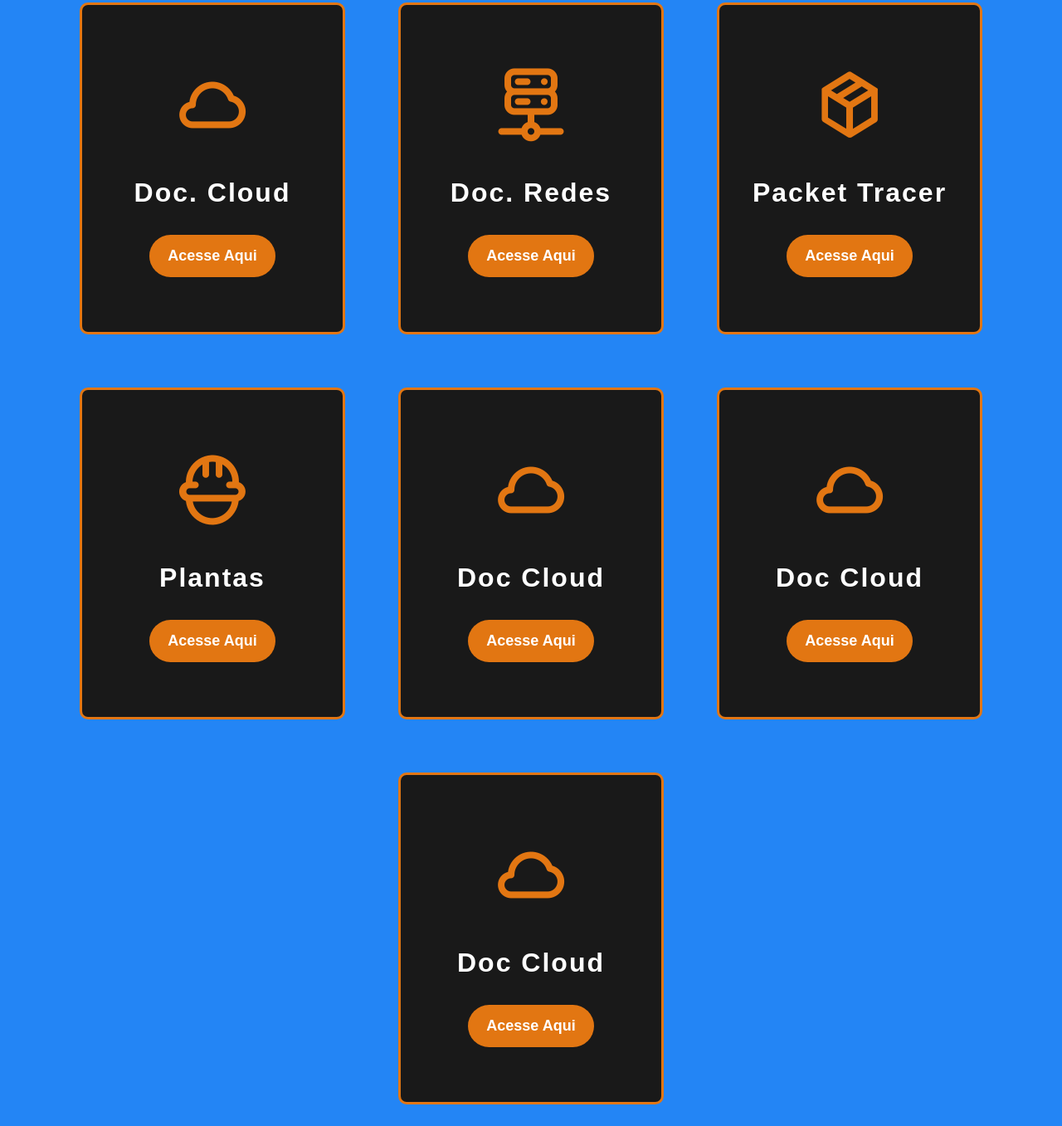
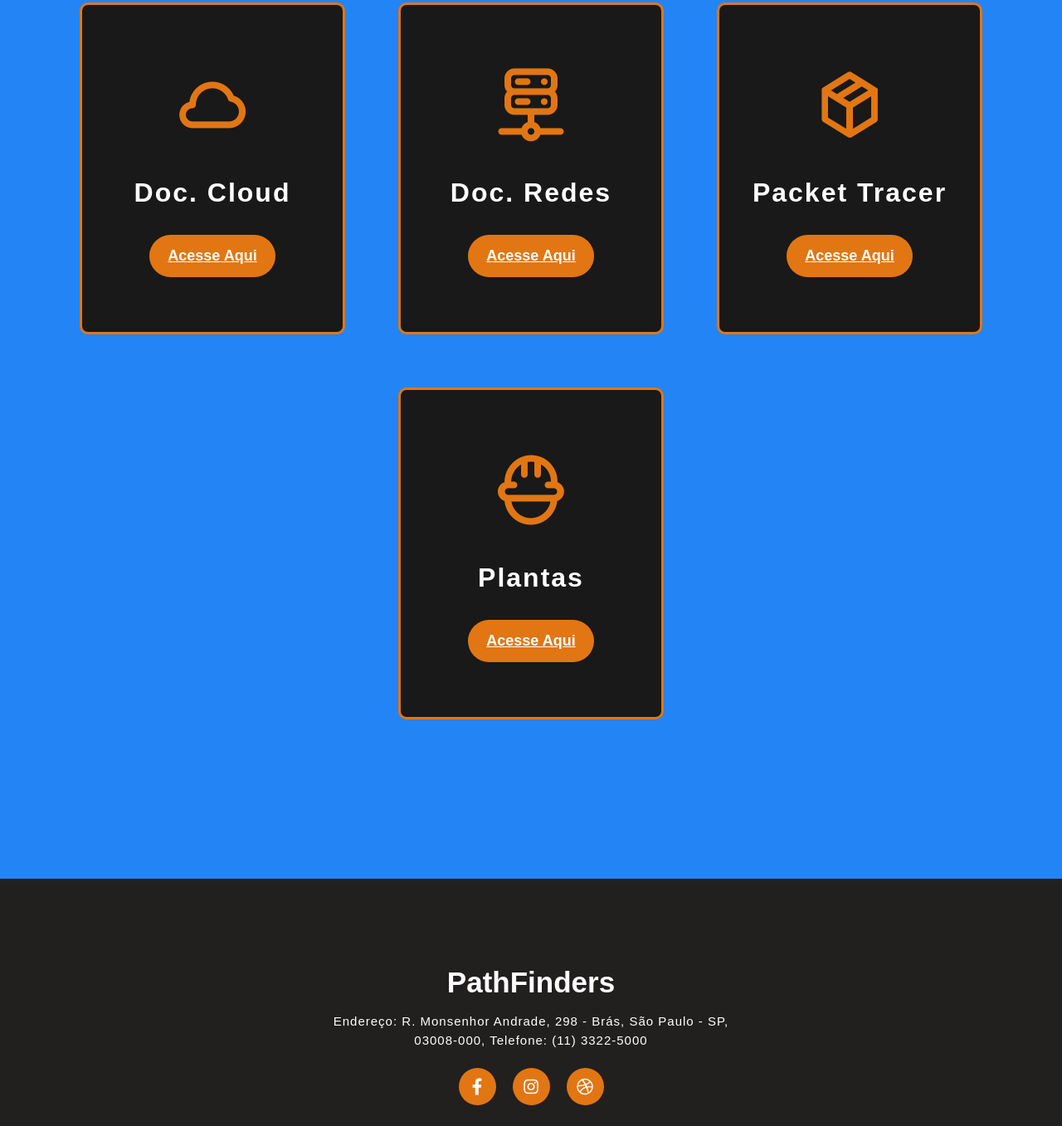
Before and after one commit to GabrielOliveir4/pathfindersnet, a plain HTML site: page repositorio.html in a window 1280 px wide. Shown: the part 701-2058 px from the top of the page at 83% size. Drawn offline with nearby package versions, Linux system fonts and the light colour scheme.

Commit message:
Update repositorio.html

```diff
--- a/repositorio.html
+++ b/repositorio.html
@@ -29,44 +29,27 @@
                 <div class="item__list">
                     <i class="uil uil-cloud"></i>
                     <h4>Doc. Cloud</h4>
-                    <a>Acesse Aqui</a>
+                    <a href="google.com" target="_blank">Acesse Aqui</a>
                 </div>
 
                 <div class="item__list">
                     <i class="uil uil-server-network-alt"></i>
                     <h4>Doc. Redes</h4>
-                    <a>Acesse Aqui</a>
+                    <a href="google.com" target="_blank">Acesse Aqui</a>
                 </div>
 
                 <div class="item__list">
                     <i class="uil uil-box"></i>
                     <h4>Packet Tracer</h4>
-                    <a>Acesse Aqui</a>
+                    <a href="google.com" target="_blank">Acesse Aqui</a>
                 </div>
 
                 <div class="item__list">
                     <i class="uil uil-constructor"></i>
                     <h4>Plantas</h4>
-                    <a>Acesse Aqui</a>
+                    <a href="google.com" target="_blank">Acesse Aqui</a>
                 </div>
 
-                <div class="item__list">
-                    <i class="uil uil-cloud"></i>
-                    <h4>Doc Cloud</h4>
-                    <a>Acesse Aqui</a>
-                </div>
-
-                <div class="item__list">
-                    <i class="uil uil-cloud"></i>
-                    <h4>Doc Cloud</h4>
-                    <a>Acesse Aqui</a>
-                </div>
-
-                <div class="item__list">
-                    <i class="uil uil-cloud"></i>
-                    <h4>Doc Cloud</h4>
-                    <a>Acesse Aqui</a>
-                </div>
             </div>
         </section>
         <footer>
```
